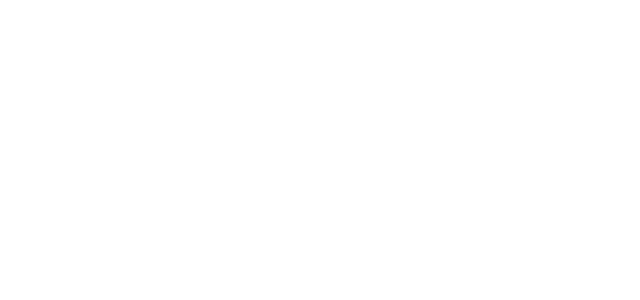
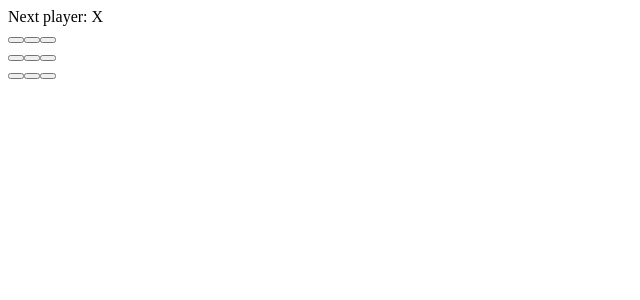
Before and after one commit to tiesmaster/learn-react, a React (Create React App) app in the folder 2-react-tutorial/: page / in a window 1280 px wide. Shown: the top 300 px of the page, without its empty margins (0-640 px from the left). Built offline with nearby package versions, Linux system fonts and the light colour scheme.

Commit message:
2: Add in Starter Code (js) from reference.

```diff
--- a/2-react-tutorial/src/index.tsx
+++ b/2-react-tutorial/src/index.tsx
@@ -1,9 +1,63 @@
 import * as React from 'react';
 import * as ReactDOM from 'react-dom';
 
-const App = () => { return (<div />); };
+class Square extends React.Component {
+  render() {
+    return (
+      <button className="square">
+        {/* TODO */}
+      </button>
+    );
+  }
+}
+
+class Board extends React.Component {
+  renderSquare(i: number) {
+    return <Square />;
+  }
+  render() {
+    const status = 'Next player: X';
+
+    return (
+      <div>
+        <div className="status">{status}</div>
+        <div className="board-row">
+          {this.renderSquare(0)}
+          {this.renderSquare(1)}
+          {this.renderSquare(2)}
+        </div>
+        <div className="board-row">
+          {this.renderSquare(3)}
+          {this.renderSquare(4)}
+          {this.renderSquare(5)}
+        </div>
+        <div className="board-row">
+          {this.renderSquare(6)}
+          {this.renderSquare(7)}
+          {this.renderSquare(8)}
+        </div>
+      </div>
+    );
+  }
+}
+
+class Game extends React.Component {
+  render() {
+    return (
+      <div className="game">
+        <div className="game-board">
+          <Board />
+        </div>
+        <div className="game-info">
+          <div>{/* status */}</div>
+          <ol>{/* TODO */}</ol>
+        </div>
+      </div>
+    );
+  }
+}
 
 ReactDOM.render(
-  <App />,
+  <Game />,
   document.getElementById('root') as HTMLElement
 );
```
